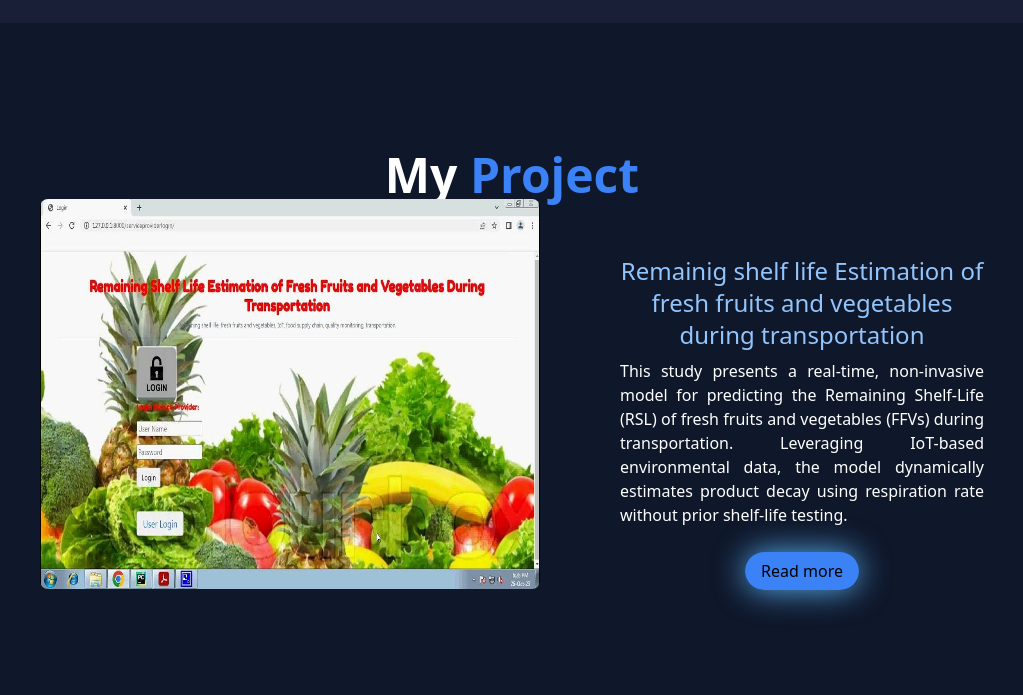
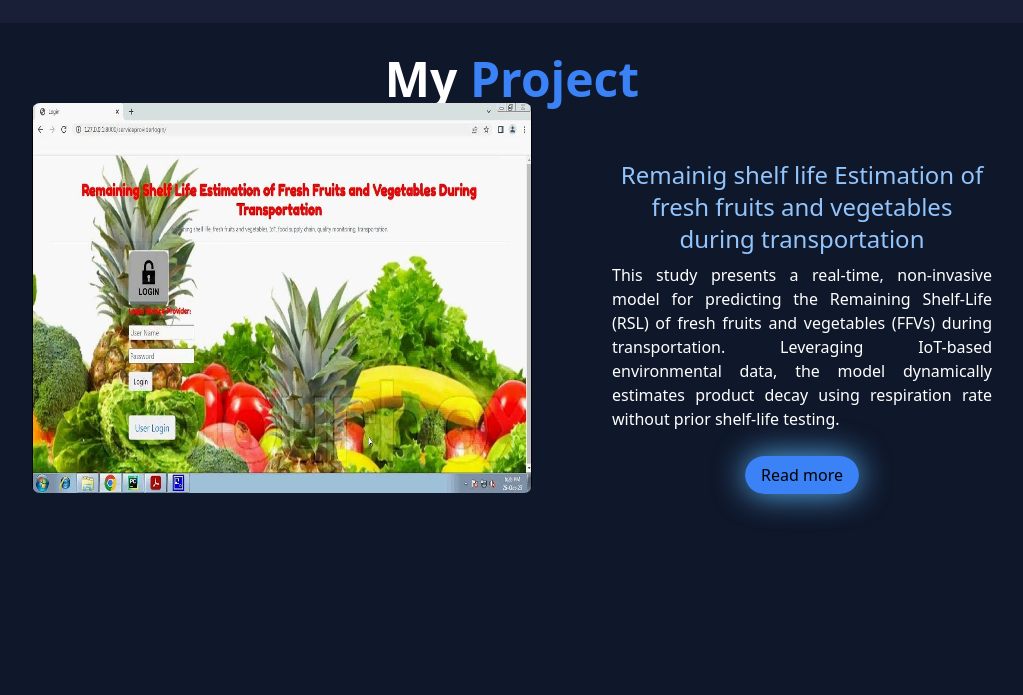
Before and after one commit to mallela-manasa/Portfolio, a website: page index.html in a window 1280 px wide. Shown: the part 2445-3140 px from the top of the page, without its empty margins (128-1151 px from the left). Drawn offline with Linux system fonts and the light colour scheme.

Commit message:
Update index.html

```diff
--- a/index.html
+++ b/index.html
@@ -111,7 +111,7 @@
     </section>
 
     <!--project-->
-    <section class="h-auto bg-slate-900 text-center p-10 lg:h-[100vh] xl:h-[100vh] 2xl:h-[100vh] lg:pt-32 xl:pt-32 2xl:pt-32 pt-14" id="c4">
+    <section class="h-auto bg-slate-900 text-center p-8 lg:h-[100vh] xl:h-[100vh] 2xl:h-[100vh] lg:pt-28 xl:pt-28 2xl:pt-32 pt-14" id="c4">
         <h1 class="text-center font-bold text-5xl mb-14">My <span class="text-blue-500">Project</span></h1>
         <div class="lg:flex xl:flex 2xl:flex justify-between gap-20 lg:mx-32 xl:mx-32 2xl:mx-32">
 
```
